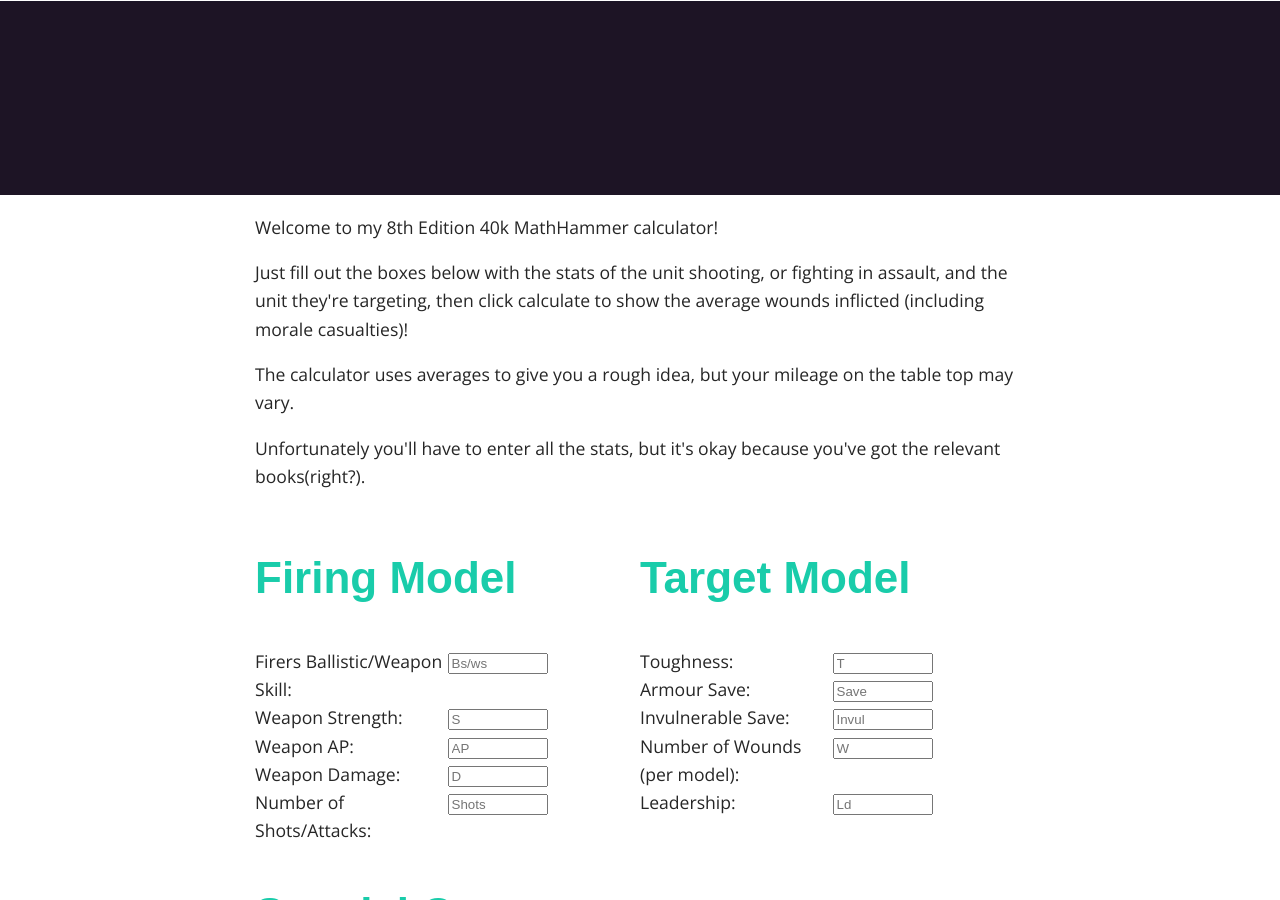
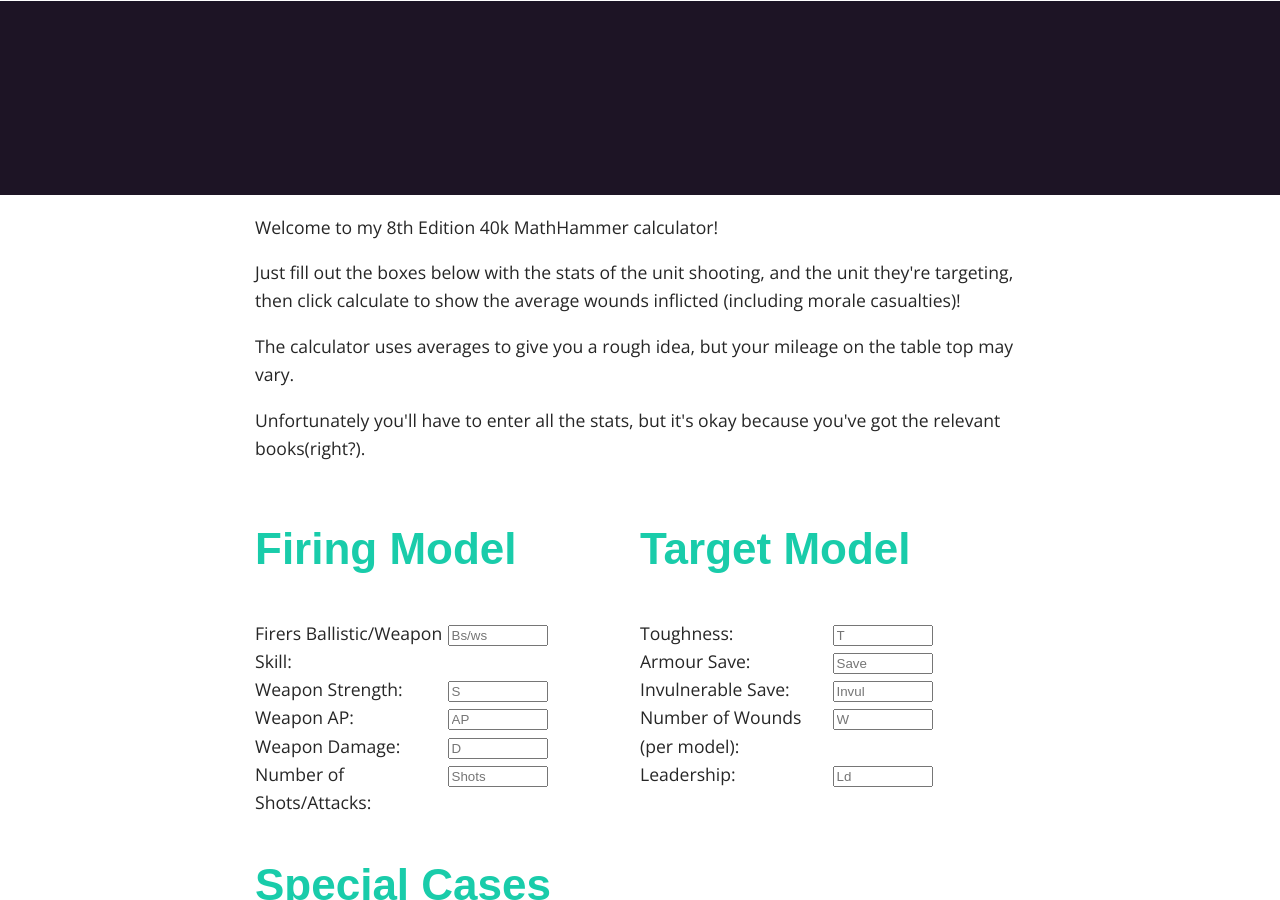
Before and after one commit to ctcodie/MathHammer, a Jekyll site: the page built from index.html, in a window 1280 px wide and 900 px high, scrolled down 305 px. Built offline with Jekyll 4.4.1, drawn with Linux system fonts in a browser that asks for light colours; nearby versions of some CDN libraries; some web fonts are replaced.

Commit message:
corrected instruction text on index

```diff
--- a/index.html
+++ b/index.html
@@ -5,7 +5,7 @@ layout: default
 <div class ="row">
 		<div class="column">
 			<p>Welcome to my 8th Edition 40k MathHammer calculator!</p>
-			<p>Just fill out the boxes below with the stats of the unit shooting, or fighting in assault, and the unit they're targeting, then click calculate to show the average wounds inflicted (including morale casualties)! </p>
+			<p>Just fill out the boxes below with the stats of the unit shooting, and the unit they're targeting, then click calculate to show the average wounds inflicted (including morale casualties)! </p>
 			<p>The calculator uses averages to give you a rough idea, but your mileage on the table top may vary.</p>
 			<p>Unfortunately you'll have to enter all the stats, but it's okay because you've got the relevant books(right?).</p>
 		</div>
```
